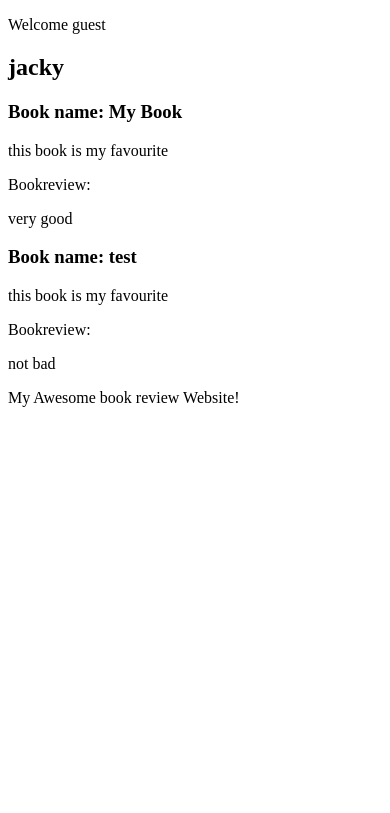
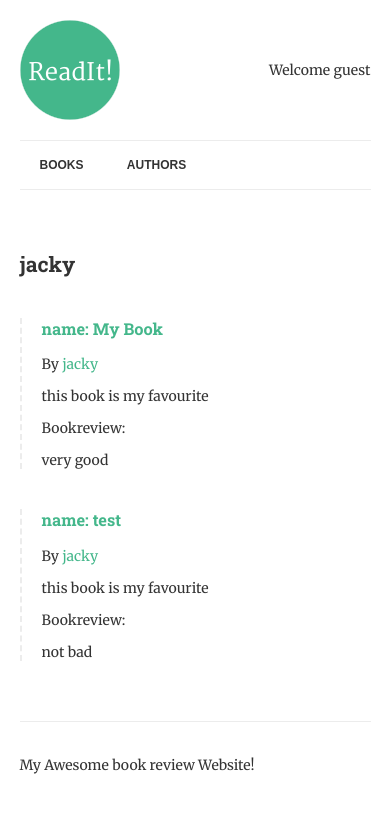
Before and after one commit to yaowenqiang/django-demo, a Django app: page /authors/1/ in a window 390 px wide. Shown: the top 813 px of the page. Run offline with Django 3.2, Linux system fonts and the light colour scheme; data comes from the database, SQL or seed files in the repository.

Commit message:
add static files into template

```diff
--- /dev/null
+++ b/book/static/css/style.css
@@ -0,0 +1,207 @@
+/* Generic Rules */
+
+.align-right {
+    text-align: right;
+}
+
+span.highlight {
+    background-color: #333;
+    color: #fff;
+    display: inline-block;
+    padding: 3px 5px 2px 5px;
+    text-transform: uppercase;
+    font-family: Arial, sans-serif;
+    font-size: 12px;
+    border-radius: 2px;
+}
+
+p.meta {
+    font-style: italic;
+}
+
+
+/* Site structure*/
+
+.container {
+    width: 900px;
+    max-width: 90%;
+    margin: 0 auto;
+    padding: 0;
+}
+
+header {
+    border-bottom: 1px solid #ececec;
+    padding: 20px 0;
+    display: table;
+    width: 100%;
+}
+
+footer {
+    border-top: 1px solid #ececec;
+    padding: 20px 0;
+    margin-top: 60px;
+}
+
+
+/* Header */
+
+.logo {
+    padding-right: 20px;
+    display: table-cell;
+}
+
+.welcome {
+    display: table-cell;
+    vertical-align: middle;
+    text-align: right;
+    line-height: 1.5;
+}
+
+nav {
+    clear: both;
+    border-bottom: 1px solid #ececec;
+    margin-bottom: 60px;
+}
+
+nav a {
+    font-size: 12px;
+    font-weight: bold;
+    line-height: 18px;
+    padding: 15px 20px;
+    display: inline-block;
+    text-transform: uppercase;
+    font-family: Arial, serif;
+    color: #333;
+}
+
+@media only screen and (max-width: 350px) {
+    nav a {
+        padding: 15px 10px;
+    }
+}
+
+
+/* Content */
+
+.book {
+    border-left: 2px dashed #ececec;
+    padding-left: 20px;
+    margin: 40px 0;
+}
+
+
+/* Typography */
+
+body {
+    font-family: 'Merriweather', serif;
+    color: #333;
+    font-size: 14px;
+}
+
+h1, h2, h3, h4, h5, h6 {
+    font-family: 'Roboto Slab', serif;
+}
+
+a {
+    color: #44B78B;
+    text-decoration: none;
+}
+
+
+/* Tables */
+
+table {
+    width: 100%;
+    margin-bottom: 60px;
+}
+
+table td, th {
+    padding: 10px;
+    text-align: left;
+}
+
+th {
+    background-color: #44B78B;
+    color: #fff;
+}
+
+table tr:nth-child(odd){
+    background-color: #ececec;
+}
+
+@media only screen and (max-width: 500px) {
+    thead {
+        display: none;
+    }
+
+    table tr {
+        display: block;
+        padding: 8px 10px;
+    }
+
+    table td {
+        display: block;
+        padding: 3px 0;
+    }
+
+    td.title {
+        font-weight: bold;
+    }
+
+    td.align-right {
+        text-align: left;
+    }
+}
+
+
+/* Forms */
+
+label {
+    display: block;
+    font-weight: bold;
+    margin: 15px 0 10px 0;
+}
+
+input[type="submit"] {
+    margin-top: 20px;
+    border: 0;
+    background-color: #44B78B;
+    color: #fff;
+    padding: 10px 15px;
+    border-radius: 3px;
+    text-transform: uppercase;
+    font-family: arial, sans-serif;
+    font-size: 12px;
+    font-weight: bold;
+}
+
+input[type="text"],
+input[type="password"],
+select,
+textarea {
+    border: 1px solid #ccc;
+    padding: 5px;
+    display: block;
+    width: 300px;
+    box-sizing: border-box;
+    margin-bottom: 10px;
+    max-width: 100%;
+}
+
+textarea {
+    width: 100%;
+    box-sizing: border-box;
+}
+
+.form-error {
+    margin-top: 20px;
+}
+
+.form-error span,
+.non-field-errors span {
+    background-color: #d70000;
+    color: #fff;
+    padding: 5px;
+    border-radius: 2px;
+    font-family: arial, sans-serif;
+}
--- a/book/templates/authors.html
+++ b/book/templates/authors.html
@@ -1,6 +1,10 @@
 {% extends 'base.html' %}
 {% block content %}
     {% for author in authors%}
-    <h2>{{ author.name }} </h2>
+    <h2>
+        <a href="{% url 'author-detail' author.pk %}">
+            {{ author.name }}
+        </a>
+    </h2>
     {% endfor %}
 {% endblock %}
--- a/book/templates/base.html
+++ b/book/templates/base.html
@@ -1,33 +1,43 @@
+{% load static %}
 <!doctype html>
 <html lang="en">
+
 <head>
     <meta charset="UTF-8">
-    <meta name="viewport"
-          content="width=device-width, user-scalable=no, initial-scale=1.0, maximum-scale=1.0, minimum-scale=1.0">
+    <meta name="viewport" content="width=device-width, user-scalable=no, initial-scale=1.0, maximum-scale=1.0, minimum-scale=1.0">
     <meta http-equiv="X-UA-Compatible" content="ie=edge">
-    <title>Document</title>
+    <link href='https://fonts.googleapis.com/css?family=Roboto+Slab:700|Merriweather:400,400italic,700,700italic' rel='stylesheet' type='text/css'>
+    <link rel="stylesheet" href="{% static 'css/normalize.css' %}"">
+    <link rel="stylesheet" href="{% static 'css/style.css' %}"">
+    <title>ReadIt!</title>
 </head>
+
 <body>
     <div class="container">
         <header>
+            <img src="{% static 'img/logo.png' %}" alt="ReadIt!" class="logo">
             <div class="welcome">
+
                 {% if request.user.is_authenticated %}
-                    <p>
-                        Hello {{ request.user.username|title }}, you last logged in at {{ request.user.last_login|date:"D d M Y" }}
-                    </p>
+                <p>
+                    Hello {{ request.user.username|title }}, you last logged in at {{ request.user.last_login|date:"D d M Y" }}
+                </p>
                 {% else %}
-                    <p>Welcome guest</p>
+                <p>Welcome guest</p>
                 {% endif %}
             </div>
         </header>
+        <nav>
+            <a href="{% url 'books' %}">Books</a>
+            <a href="{% url 'authors' %}">Authors</a>
+        </nav>
         <main>
-            {% block content %}
-
-            {% endblock %}
+            {% block content %} {% endblock %}
         </main>
         <footer>
             <p>My Awesome book review Website!</p>
         </footer>
     </div>
 </body>
+
 </html>
--- a/book/templates/book-detail.html
+++ b/book/templates/book-detail.html
@@ -1,11 +1,18 @@
 {% if book.review %}
     <div class="book">
-        <h3>Book name: {{ book.title }}</h3>
+        <h3>
+            <a href="{% url 'book-detail' book.pk %}">name: {{ book.title }}</a>
+        </h3>
         <p>
-            {% if book.is_favourite %}
-                <p class="highlight">this book is my favourite</p>
-            {% endif %}
+            By {% for author in book.authors.all %}
+                    <a href="{% url 'author-detail' author.pk %}">
+                        {{ author.name }}
+                    </a>
+             {% endfor %}
+        </p>
+        {% if book.is_favourite %}
+            <p class="highlight">this book is my favourite</p>
+        {% endif %}
         <p>Bookreview: {{ book.review|linebreaks }}</p>
-        </p>
     </div>
 {% endif %}
--- a/book/templates/list.html
+++ b/book/templates/list.html
@@ -5,7 +5,11 @@
             {{ books.count|apnumber|title }} book{{ books.count|pluralize }}
         </h1>
         {% for book in books %}
-        <h2>{{ book.title }} by {{ book.list_authors}} </h2>
+        <h2>
+            <a href="{% url 'book-detail' book.pk %}">
+                {{ book.title }} by {{ book.list_authors}}
+            </a>
+        </h2>
         {% if book.is_favourite %}
         <span class="highlight">favourite</span> {% endif %} {{ book.review }} {% endfor %}
 {% endblock %}
--- a/demo/settings.py
+++ b/demo/settings.py
@@ -122,5 +122,7 @@ USE_TZ = True
 # https://docs.djangoproject.com/en/1.11/howto/static-files/
 
 STATIC_URL = '/static/'
-
+STATICFILES_PATH = {
+    os.path.join(BASE_DIR,'book','static')
+}
 INTERNAL_IPS = ["127.0.0.1"]
--- a/demo/urls.py
+++ b/demo/urls.py
@@ -19,11 +19,11 @@ from book.views import AuthorList,list_books,BookDetail,AuthorDetail
 from django.conf import settings
 urlpatterns = [
     url(r'^admin/', admin.site.urls),
-    url(r'^$', list_books),
-    url(r'^authors/$', AuthorList.as_view()),
-    url(r'^authors/$', AuthorList.as_view()),
-    url(r'^books/(?P<pk>|[-\w]+)/$', BookDetail.as_view()),
-    url(r'^authors/(?P<pk>|[-\w]+)/$', AuthorDetail.as_view()),
+    url(r'^$', list_books,name="books"),
+    # url(r'^books/$', BookList.as_view()),
+    url(r'^authors/$', AuthorList.as_view(),name="authors"),
+    url(r'^books/(?P<pk>|[-\w]+)/$', BookDetail.as_view(),name="book-detail"),
+    url(r'^authors/(?P<pk>|[-\w]+)/$', AuthorDetail.as_view(),name='author-detail'),
 ]
 
 if settings.DEBUG:
```
Also changed, not shown: book/static/css/normalize.css (added), book/static/img/logo.png (added).
